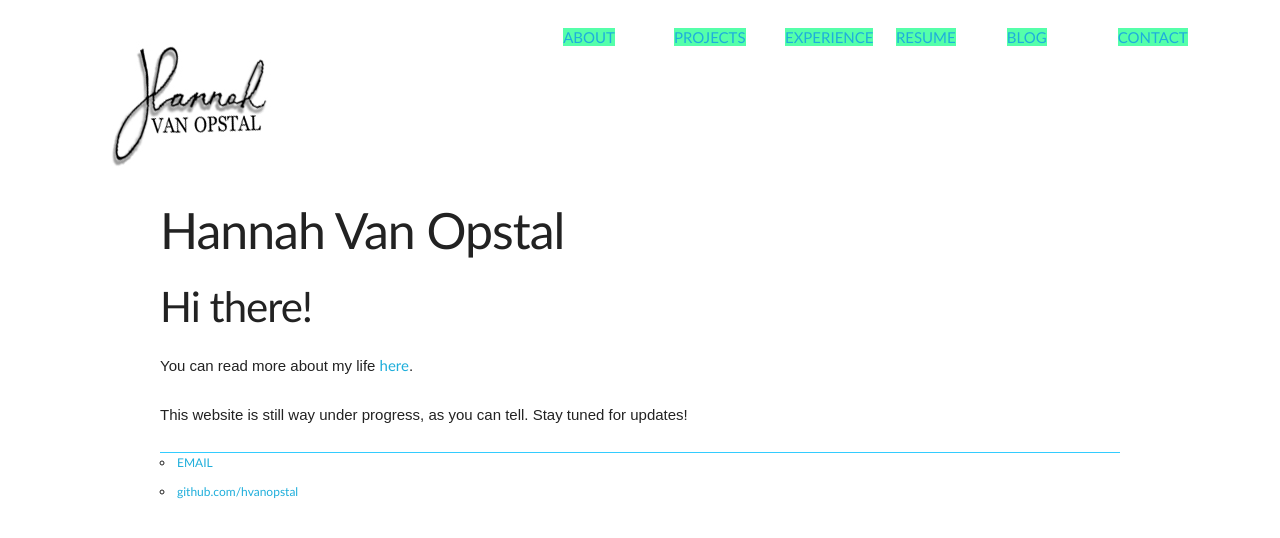
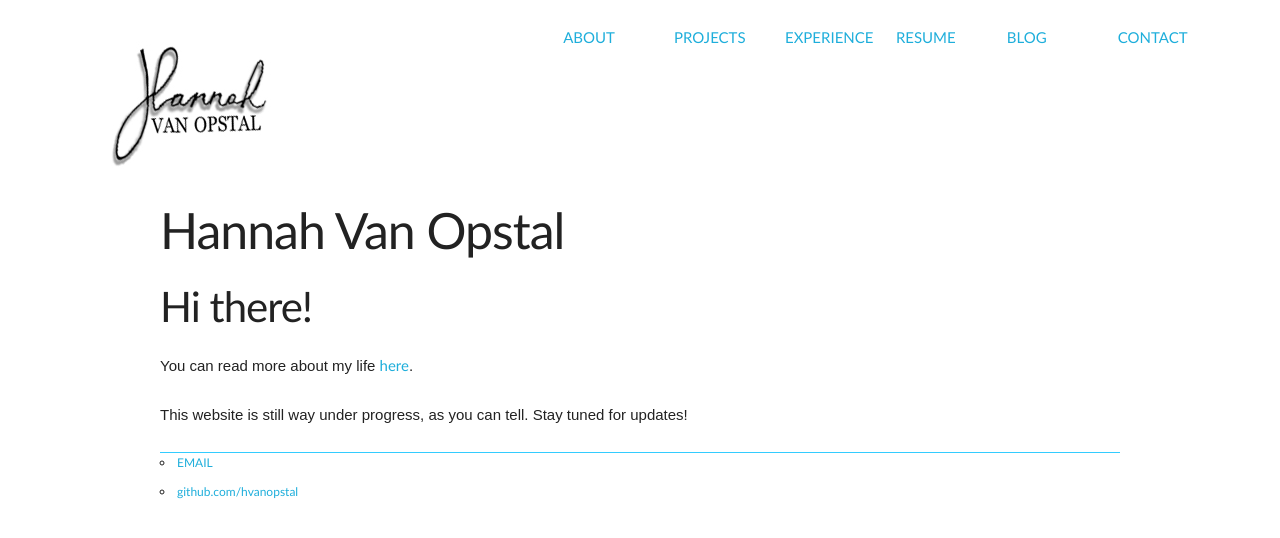
Before and after one commit to hvanopstal/hvanopstal.github.io, a Jekyll site: the page index.html, which Jekyll copies as it is, in a window 1280 px wide. Shown: the top 538 px of the page. Built offline with Jekyll 4.4.1, drawn with Linux system fonts in a browser that asks for light colours.

Commit message:
Update main.css

```diff
--- a/css/main.css
+++ b/css/main.css
@@ -19,7 +19,6 @@ nav ul li, foot ul li {
 }
 nav-bar ul li {
   display: inline;
-  background-color: #55FFAA;
   list-style-type: none;
   font-family: "Calibri", Arial;
   text-align: center;
```
